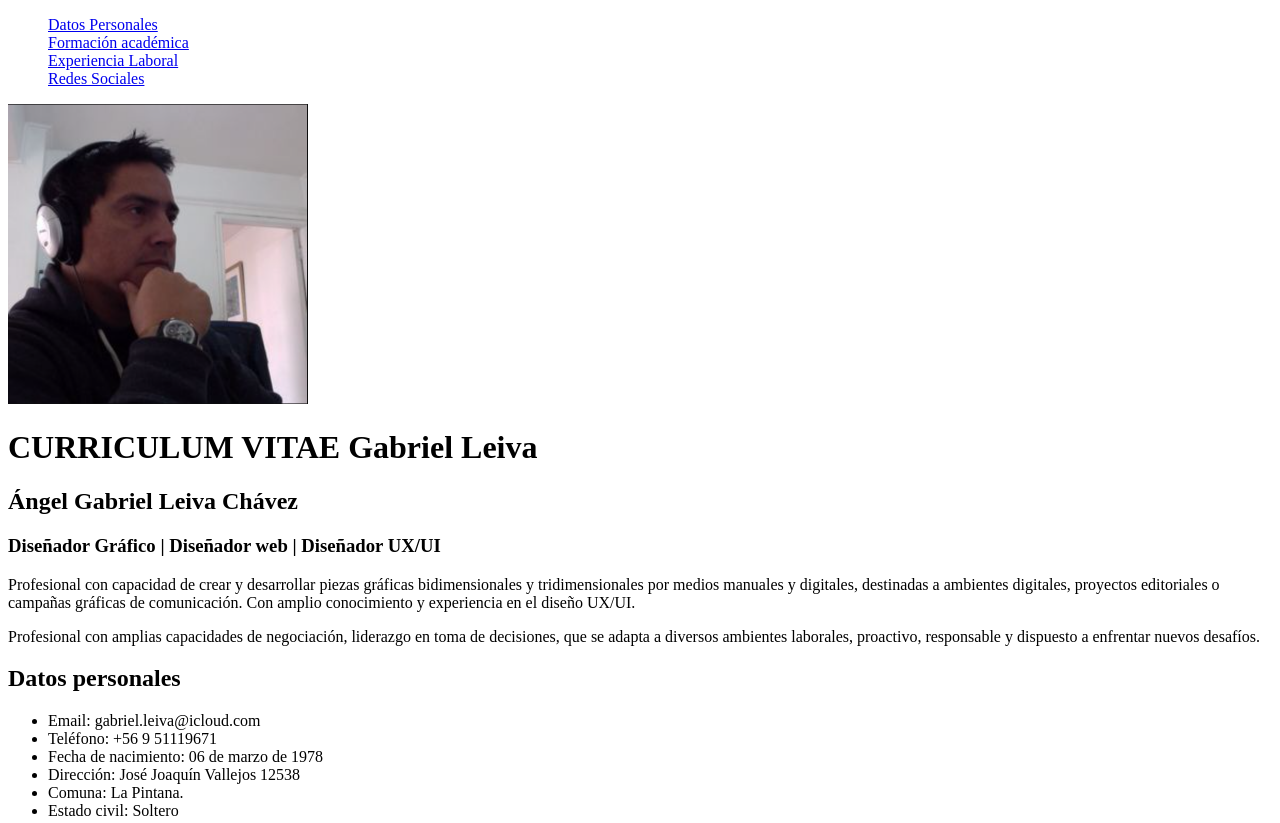
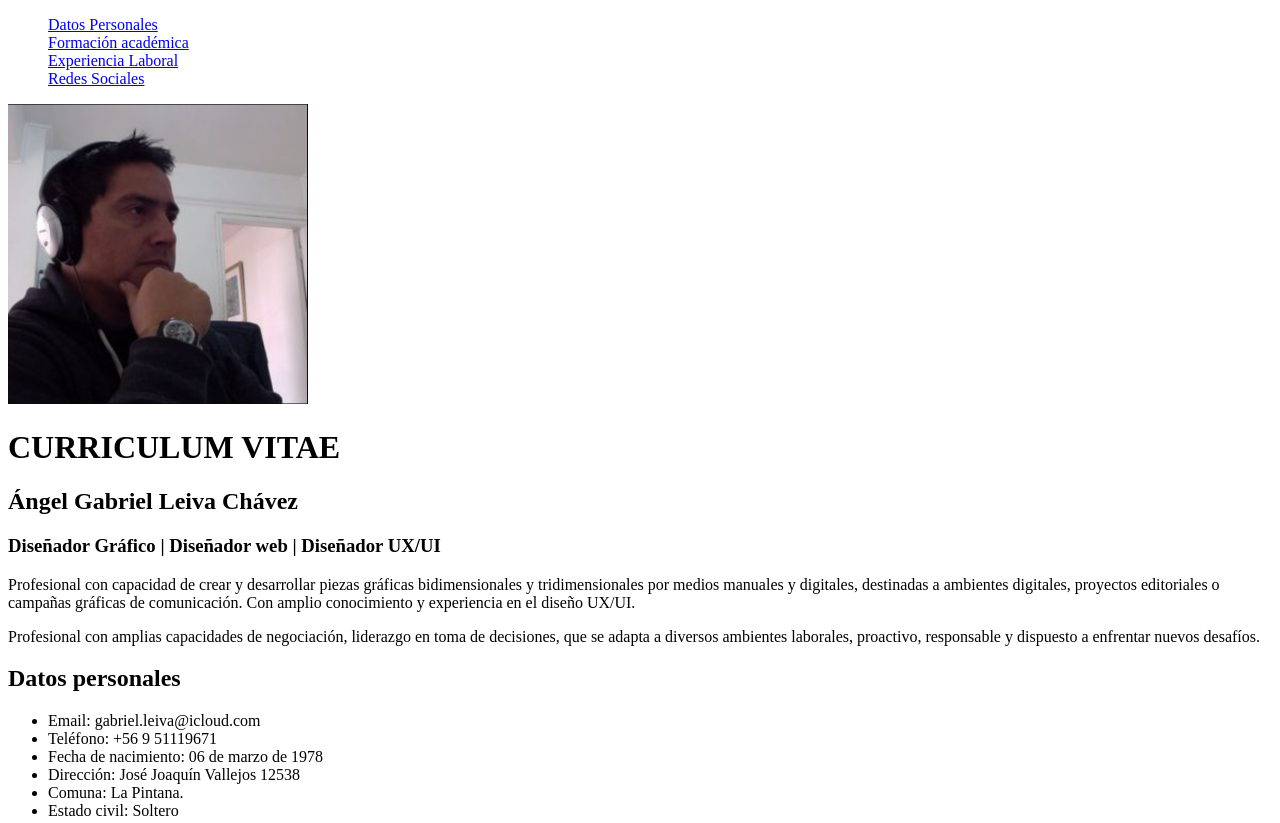
Before and after one commit to gaboleiva-dsgn/curriculum-vitae, a plain HTML site: page index.html in a window 1280 px wide. Shown: the top 823 px of the page. Drawn offline with Linux system fonts and the light colour scheme.

Commit message:
Cambios en el <h1> del titulo

```diff
--- a/index.html
+++ b/index.html
@@ -18,7 +18,7 @@
             </ol>
         </nav>
         <img src="assets/img/FotoPerfil-01.png" height="300" alt="Imagen de Gabriel Leiva">
-        <h1>CURRICULUM VITAE Gabriel Leiva</h1>
+        <h1>CURRICULUM VITAE</h1>
         <H2>Ángel Gabriel Leiva Chávez</H2>
     </header>
     <section>
```
